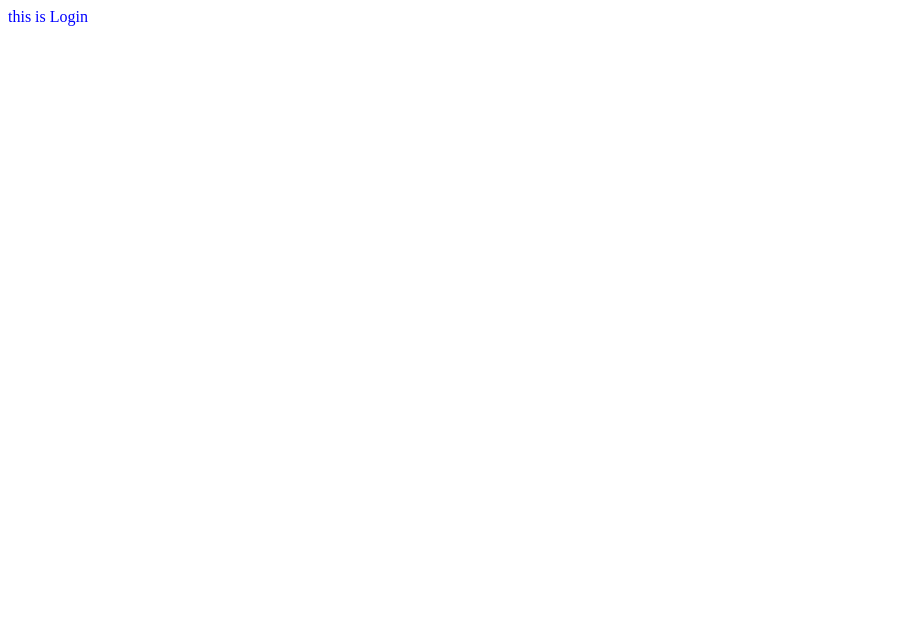
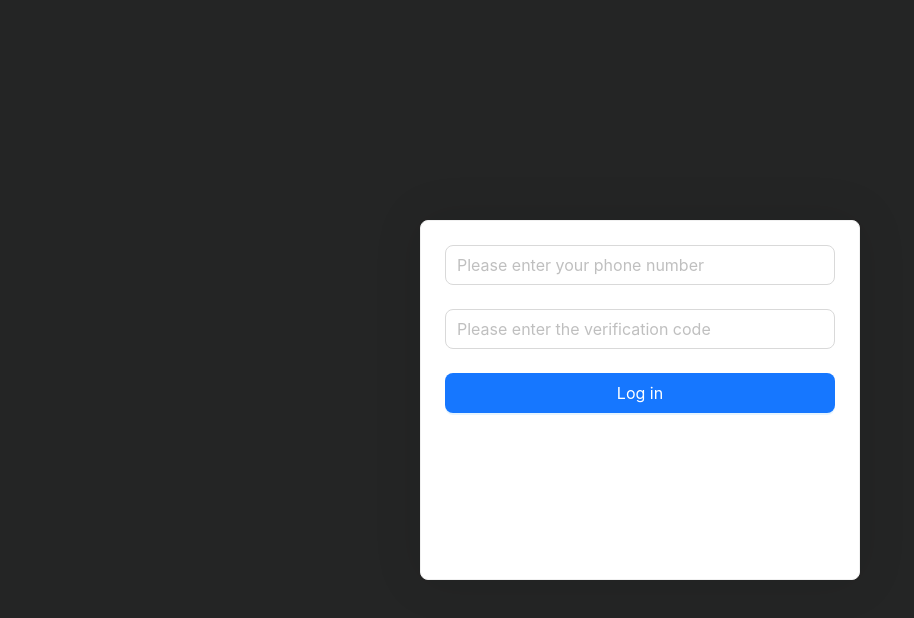
Before and after one commit to ApotoxinElish/JOI, a React (Create React App) app: page /login in a window 1280 px wide. Shown: the top 618 px of the page, without its empty margins (0-914 px from the left). Built offline with nearby package versions, Linux system fonts and the light colour scheme.

Commit message:
static structure

```diff
--- a/src/pages/Login/index.js
+++ b/src/pages/Login/index.js
@@ -1,5 +1,32 @@
+import './index.scss'
+import { Card, Form, Input, Button } from 'antd'
+// import logo from '@/assets/logo.png'
+
 const Login = () => {
-  return <div>this is Login</div>
+  return (
+    <div className="login">
+      <Card className="login-container">
+        {/* <img className="login-logo" src={logo} alt="" /> */}
+        {/* Entry form */}
+        <Form>
+          <Form.Item>
+            <Input size="large" placeholder="Please enter your phone number" />
+          </Form.Item>
+          <Form.Item>
+            <Input
+              size="large"
+              placeholder="Please enter the verification code"
+            />
+          </Form.Item>
+          <Form.Item>
+            <Button type="primary" htmlType="submit" size="large" block>
+              Log in
+            </Button>
+          </Form.Item>
+        </Form>
+      </Card>
+    </div>
+  )
 }
 
 export default Login
--- /dev/null
+++ b/src/pages/Login/index.scss
@@ -0,0 +1,30 @@
+.login {
+  width: 100%;
+  height: 100%;
+  position: absolute;
+  left: 0;
+  top: 0;
+  background: rgb(36, 37, 37);
+  //   background: center/cover url('~@/assets/login.png');
+
+  .login-logo {
+    width: 200px;
+    height: 60px;
+    display: block;
+    margin: 0 auto 20px;
+  }
+
+  .login-container {
+    width: 440px;
+    height: 360px;
+    position: absolute;
+    left: 50%;
+    top: 50%;
+    transform: translate(-50%, -50%);
+    box-shadow: 0 0 50px rgb(0 0 0 / 10%);
+  }
+
+  .login-checkbox-label {
+    color: #1890ff;
+  }
+}
```
